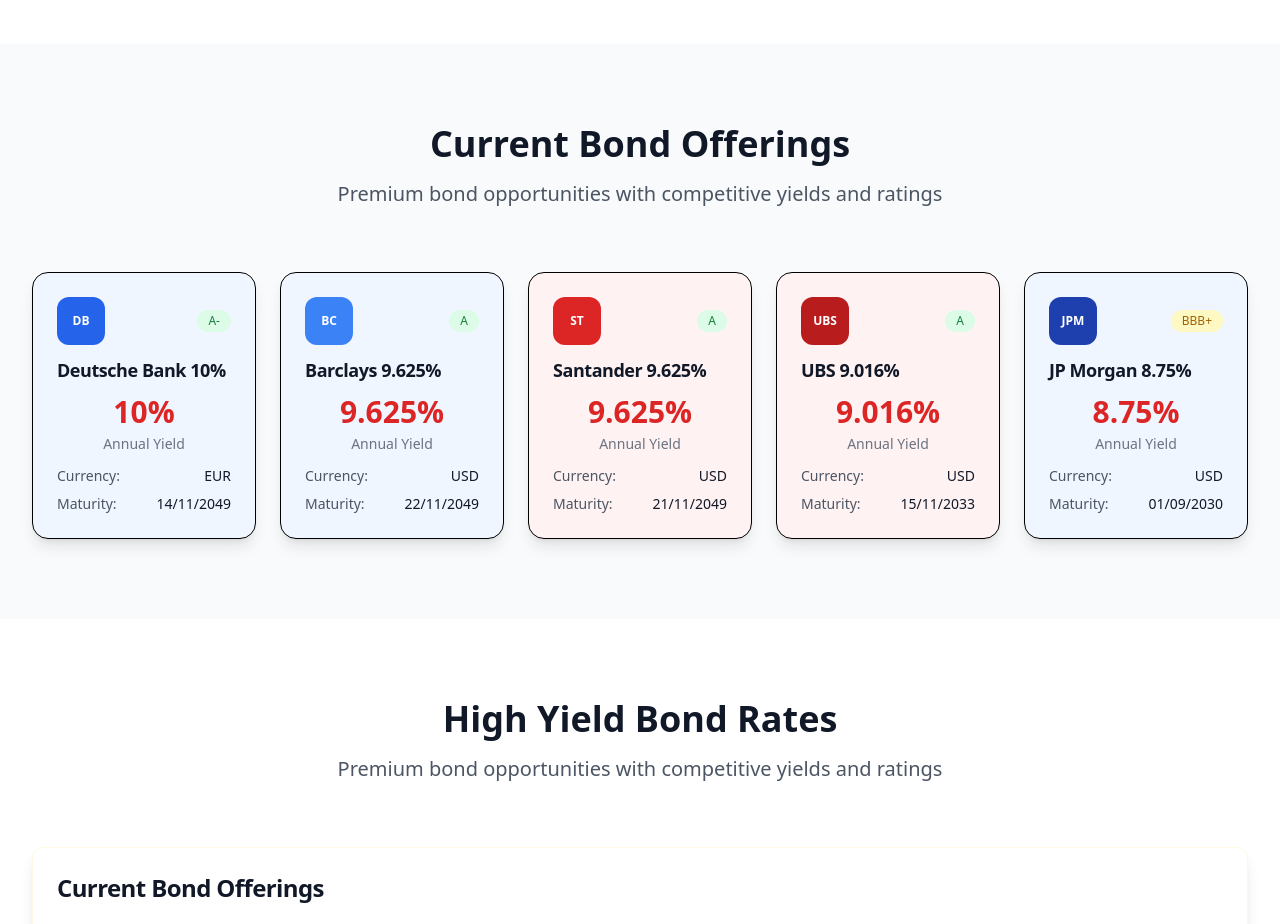
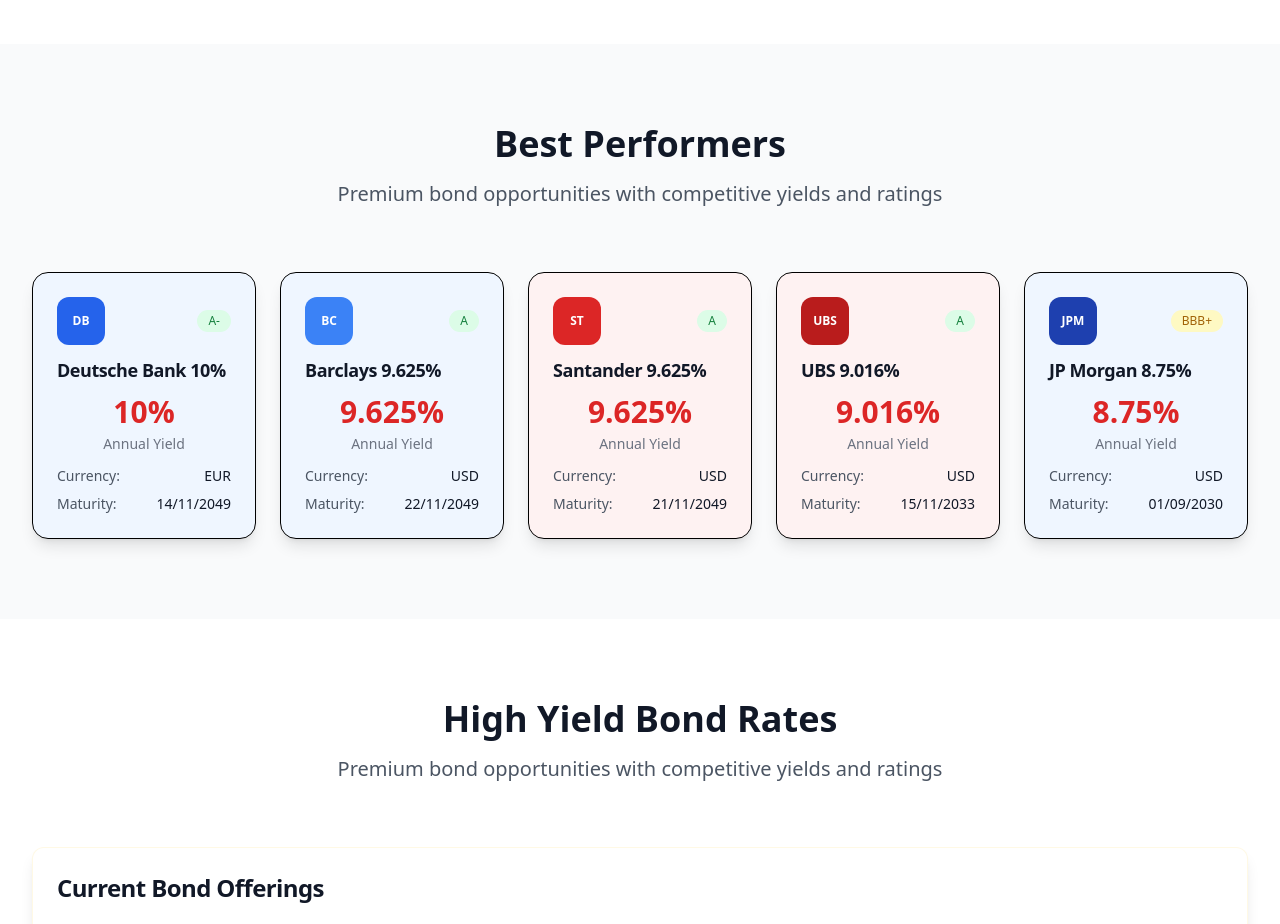
Before and after one commit to webdzignz/aussie-investor-vibe-shift, a React (Vite) app: page / in a window 1280 px wide. Shown: the part 1320-2244 px from the top of the page. Built offline with nearby package versions, Linux system fonts and the light colour scheme.

Commit message:
Rename "Current Bond Offerings" to "Best Performers"
Updated the title of the MarketData section.

```diff
--- a/src/components/MarketData.tsx
+++ b/src/components/MarketData.tsx
@@ -1,4 +1,3 @@
-
 import { Card, CardContent, CardHeader, CardTitle } from "@/components/ui/card";
 import { Badge } from "@/components/ui/badge";
 
@@ -76,7 +75,7 @@ const MarketData = () => {
       <div className="max-w-7xl mx-auto px-4 sm:px-6 lg:px-8">
         <div className="text-center mb-16">
           <h2 className="text-4xl font-bold text-gray-900 mb-4">
-            Current Bond Offerings
+            Best Performers
           </h2>
           <p className="text-xl text-gray-600">
             Premium bond opportunities with competitive yields and ratings
```
